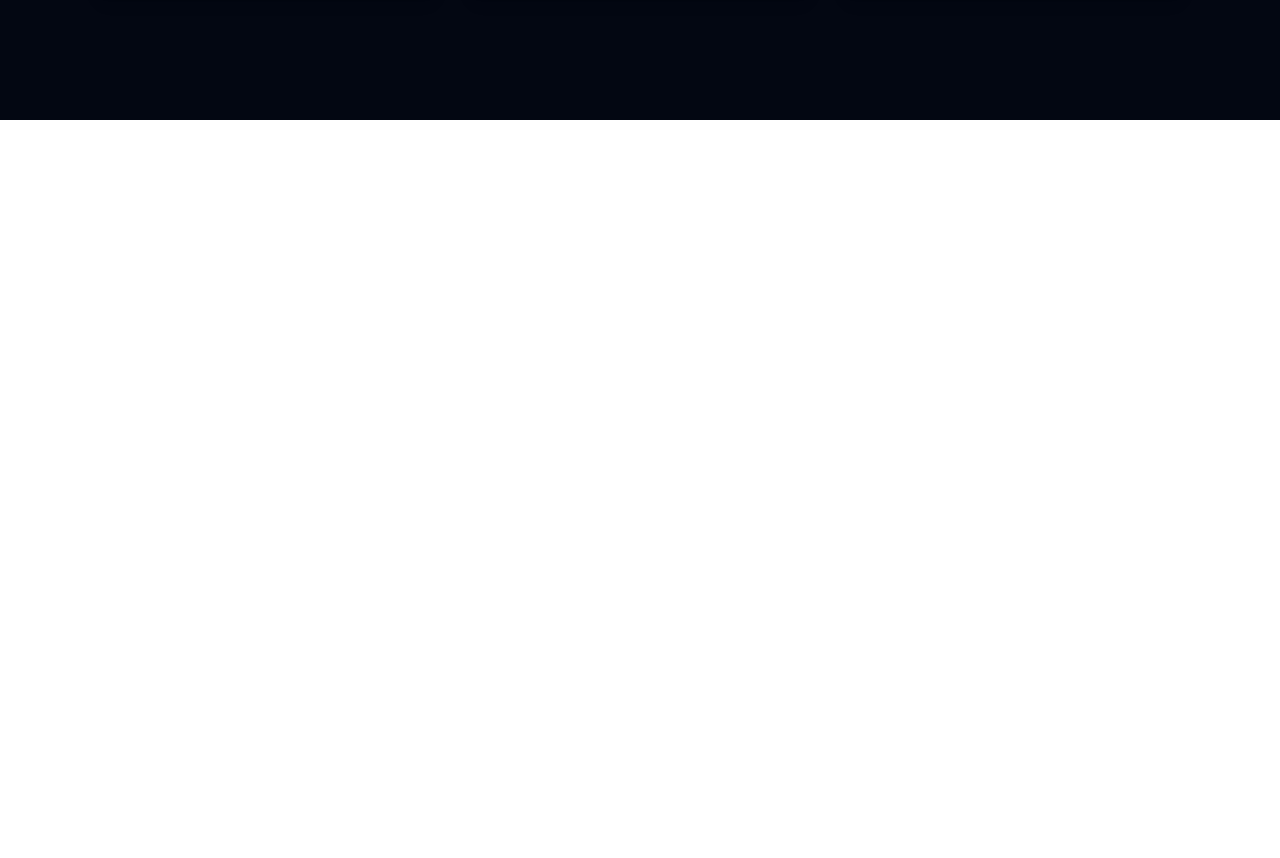
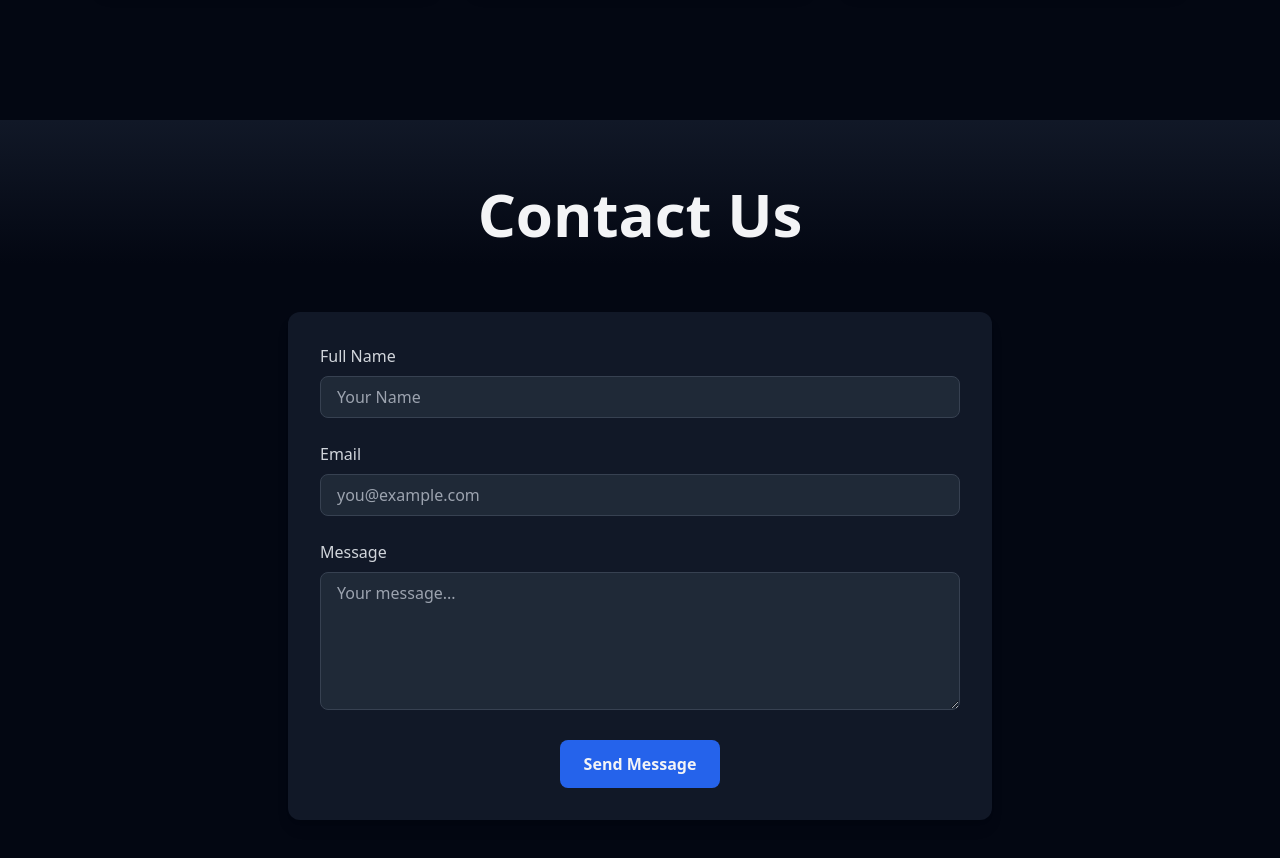
Before and after one commit to Kavithma-Thushal/kavithma-nextgen-academy, a React (Vite) app: page / in a window 1280 px wide. Shown: the part 2280-3138 px from the top of the page. Before the commit the page ends 2400 px from the top, so only its background shows below. Built offline with nearby package versions, Linux system fonts and the light colour scheme.

Commit message:
Contact added

```diff
--- a/src/App.tsx
+++ b/src/App.tsx
@@ -1,6 +1,7 @@
 import Home from "./views/pages/home.tsx";
 import About from "./views/pages/about.tsx";
 import Classes from "./views/pages/classes.tsx";
+import Contact from "./views/pages/contact.tsx";
 
 export default function App() {
     return (
@@ -8,6 +9,7 @@ export default function App() {
             <Home/>
             <About/>
             <Classes/>
+            <Contact/>
         </div>
     )
 }
--- a/src/views/pages/classes.tsx
+++ b/src/views/pages/classes.tsx
@@ -35,7 +35,7 @@ export default function Classes() {
     return (
         <div className="min-h-screen bg-gray-950 text-gray-100">
 
-            <section className="text-center px-4 py-16 bg-gradient-to-b from-gray-900 to-gray-950">
+            <section className="text-center px-4 pt-20 pb-10 bg-gradient-to-b from-gray-900 to-gray-950">
                 <h1 className="text-4xl md:text-6xl font-extrabold">
                     Available Classes
                 </h1>
--- /dev/null
+++ b/src/views/pages/contact.tsx
@@ -0,0 +1,58 @@
+export default function Contact() {
+    return (
+        <div className="min-h-screen bg-gray-950 text-gray-100">
+
+            <section className="text-center px-4 pt-16 pb-5 bg-gradient-to-b from-gray-900 to-gray-950">
+                <h1 className="text-4xl md:text-6xl font-extrabold">
+                    Contact Us
+                </h1>
+            </section>
+
+            <section className="px-4 sm:px-6 lg:px-8 py-12 max-w-3xl mx-auto">
+                <div className="bg-gray-900 p-8 rounded-xl shadow-lg">
+                    <form className="space-y-6">
+                        <div>
+                            <label className="block text-gray-300 mb-2" htmlFor="name">Full Name</label>
+                            <input
+                                id="name"
+                                type="text"
+                                placeholder="Your Name"
+                                className="w-full px-4 py-2 rounded-lg bg-gray-800 border border-gray-700 text-gray-100 focus:outline-none focus:ring-2 focus:ring-blue-500"
+                            />
+                        </div>
+
+                        <div>
+                            <label className="block text-gray-300 mb-2" htmlFor="email">Email</label>
+                            <input
+                                id="email"
+                                type="email"
+                                placeholder="you@example.com"
+                                className="w-full px-4 py-2 rounded-lg bg-gray-800 border border-gray-700 text-gray-100 focus:outline-none focus:ring-2 focus:ring-blue-500"
+                            />
+                        </div>
+
+                        <div>
+                            <label className="block text-gray-300 mb-2" htmlFor="message">Message</label>
+                            <textarea
+                                id="message"
+                                rows={5}
+                                placeholder="Your message..."
+                                className="w-full px-4 py-2 rounded-lg bg-gray-800 border border-gray-700 text-gray-100 focus:outline-none focus:ring-2 focus:ring-blue-500"
+                            ></textarea>
+                        </div>
+
+                        <div className="flex justify-center">
+                            <button
+                                type="submit"
+                                className="px-6 py-3 bg-blue-600 rounded-lg hover:bg-blue-700 transition font-semibold"
+                            >
+                                Send Message
+                            </button>
+                        </div>
+                    </form>
+                </div>
+            </section>
+
+        </div>
+    );
+}
```
